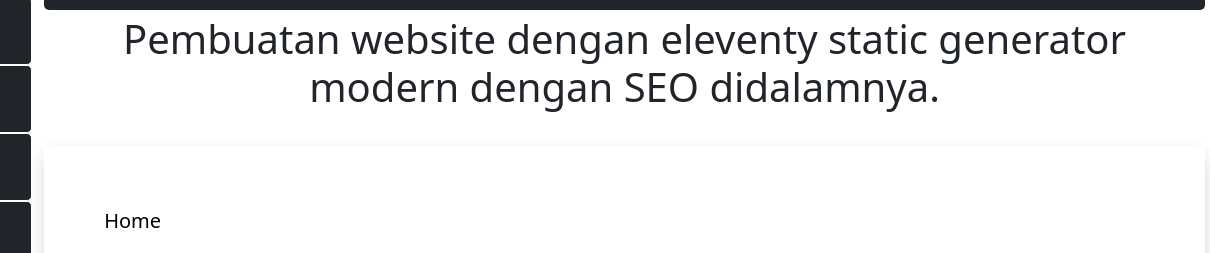
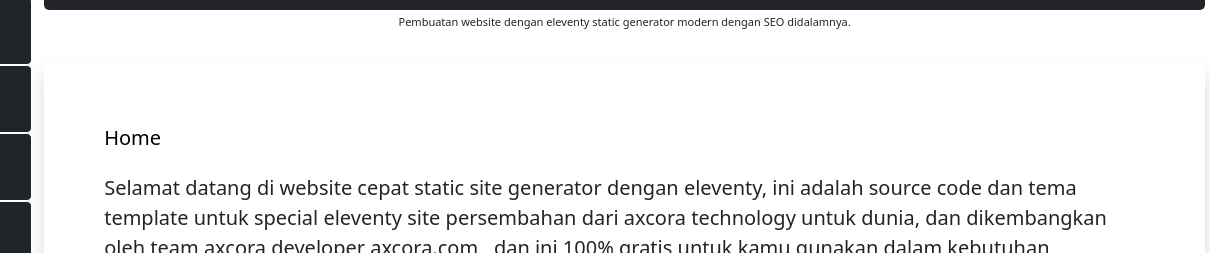
Before and after one commit to mesinkasir/text11ty, an Eleventy site: page index.njk in a window 1280 px wide. Shown: the part 120-373 px from the top of the page, 70-1280 px from the left. Built offline with nearby package versions, Linux system fonts and the light colour scheme; Eleventy itself is replaced by a stand-in of ours; files that its build step writes are made by us from their sources.

Commit message:
Update content.njk

```diff
--- a/_includes/layouts/content.njk
+++ b/_includes/layouts/content.njk
@@ -6,8 +6,8 @@
 <div class="bg-dark p-3 text-center rounded">
 <h1><a href="{{ '/' | url }}"  class="text-white">{{ metadata.title }}</a></h1>
 </div>
-<div class="p-1 text-center lead">
-<h2>{{metadata.description}}</h2>
+<div class="p-1 text-center">
+<h2 class="post-tag lead">{{metadata.description}}</h2>
 </div>
 <div class="p-3 p-md-5 mt-3 shadow rounded">
 {{ content | safe }}
```
